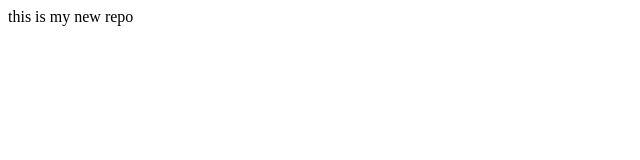
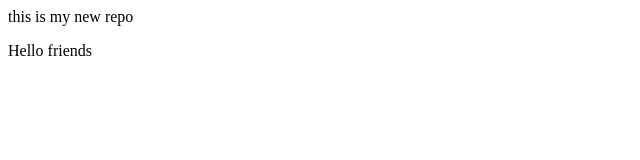
Before and after one commit to harman0684/localrepo, a plain HTML site: page index.html in a window 1280 px wide. Shown: the full height of the page, 0-640 px from the left. Drawn offline with Linux system fonts and the light colour scheme.

Commit message:
added new line

```diff
--- a/index.html
+++ b/index.html
@@ -1 +1,2 @@
 <p> this is my new repo <p>
+    <p>Hello friends<p>
```
